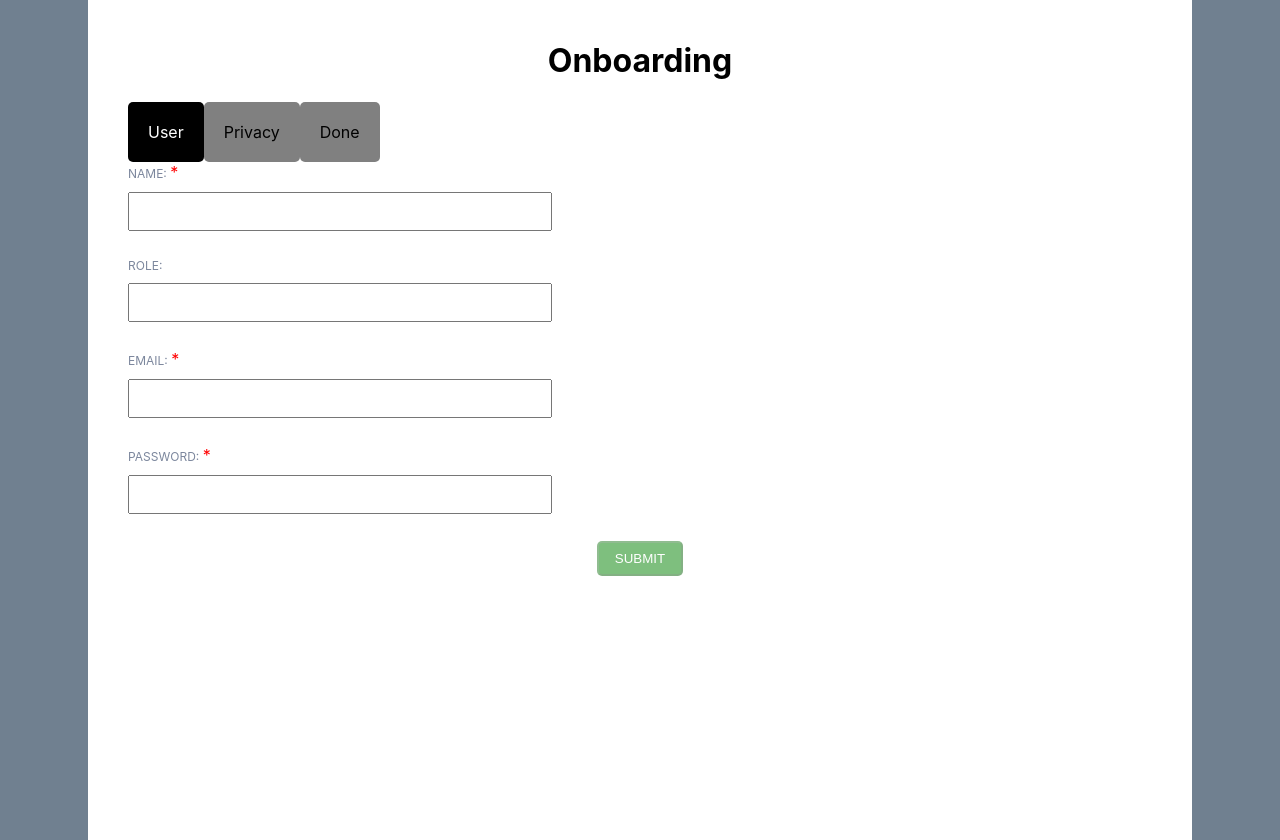
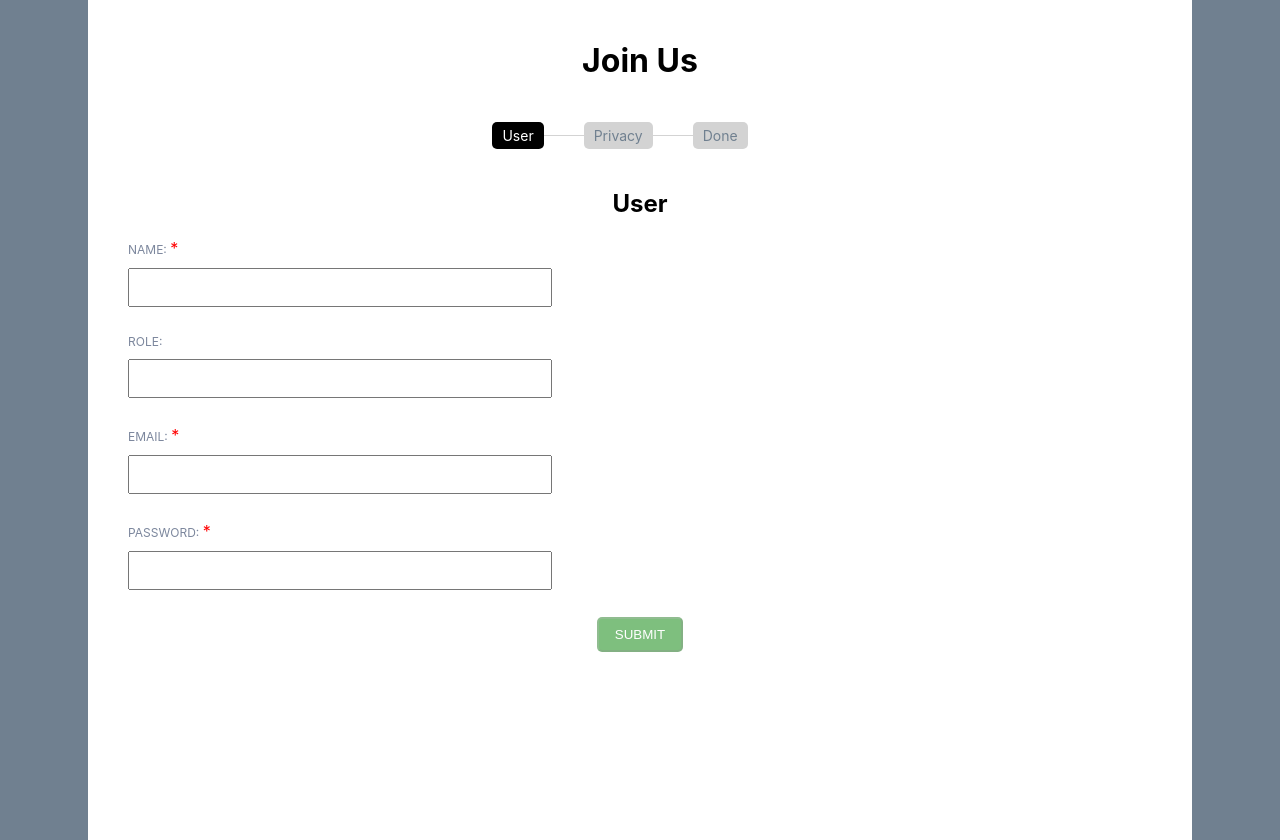
Before and after one commit to arathi-sreekumar/forms-exercise, a React (Create React App) app: page / in a window 1280 px wide. Built offline with nearby package versions, Linux system fonts and the light colour scheme.

Commit message:
feat: integrate privacy step and refactor

```diff
--- a/src/onboarding/components/progress/progress.scss
+++ b/src/onboarding/components/progress/progress.scss
@@ -1,16 +1,39 @@
 .progress-bar {
   display: flex;
   flex-direction: row;
+  margin: 20px 0;
+  justify-content: center;
 }
 
 .step {
-  padding: 20px;
+  padding: 5px 10px;
   border-radius: 5px;
+  font-size: 14px;
+  margin-right: 40px;
+  position: relative;
+
+  &:last-child::after {
+    display: none;
+  }
+}
+
+.step::after {
+  position: absolute;
+  content: '';
+  width: 40px;
+  height: 1px;
+  border-top: 1px solid lightgray;
+  left: 100%;
+  top: 50%;
 }
 
 .prev {
   color: black;
-  background-color: lawngreen;
+  background-color: #50c878;
+
+  &::after {
+    border-color: #50c878;
+  }
 }
 
 .current {
@@ -19,6 +42,6 @@
 }
 
 .next {
-  color: black;
-  background-color: gray;
+  color: slategray;
+  background-color: lightgray;
 }
--- a/src/onboarding/components/user/user.tsx
+++ b/src/onboarding/components/user/user.tsx
@@ -110,6 +110,7 @@ export const UserStep: React.FC<Props> = ({ user: userProp, onSubmit }) => {
 
   return (
     <div>
+      <h2>User</h2>
       <Input
         id="name"
         value={user.name}
--- a/src/onboarding/onboarding.tsx
+++ b/src/onboarding/onboarding.tsx
@@ -1,39 +1,51 @@
 import React, { useState } from 'react';
 
 import { STEPS } from '../core/constants';
-import { User } from '../core/types';
+import { User, Privacy } from '../core/types';
+import { PrivacyStep } from './components/privacy/privacy';
+import { ProgressBar } from './components/progress/progress';
 import { UserStep } from './components/user/user';
 
 import './onboarding.scss';
-import { ProgressBar } from './components/progress/progress';
 
-const initialiseUser = () => ({
+const initialiseUser = (): User => ({
   name: '',
   role: '',
   email: '',
   password: ''
 });
 
+const initializePrivacy = (): Privacy => ({
+  allowTrayProductEmails: false,
+  allowOtherProductEmails: false
+});
+
 export const OnBoarding = () => {
   const [step, setStep] = useState<STEPS>(STEPS.USER);
   const [user, setUser] = useState<User>(initialiseUser());
+  const [privacy, setPrivacy] = useState<Privacy>(initializePrivacy());
 
   const updateUserAndNext = (user: User) => {
     setUser(user);
     setStep(STEPS.PRIVACY);
   }
 
+  const updatePrivacyAndNext = (privacy: Privacy) => {
+    setPrivacy(privacy);
+    setStep(STEPS.DONE);
+  }
+
   const getStepToDisplay = () => {
     switch (step) {
       case STEPS.USER: return <UserStep user={user} onSubmit={updateUserAndNext} />;
-      case STEPS.PRIVACY: return (<div> TODO PRIVACY </div>);
+      case STEPS.PRIVACY: return <PrivacyStep privacy={privacy} onSubmit={updatePrivacyAndNext} />;
       case STEPS.DONE: return <div>TODO DONE PAGE</div>
     }
   }
 
   return (
     <main className="main">
-      <h1>Onboarding</h1>
+      <h1>Join Us</h1>
       <ProgressBar currentStep={step} />
       {getStepToDisplay()}
     </main>
```
Also changed, not shown: 2 other files (tests, documents, lock files or other folders).
